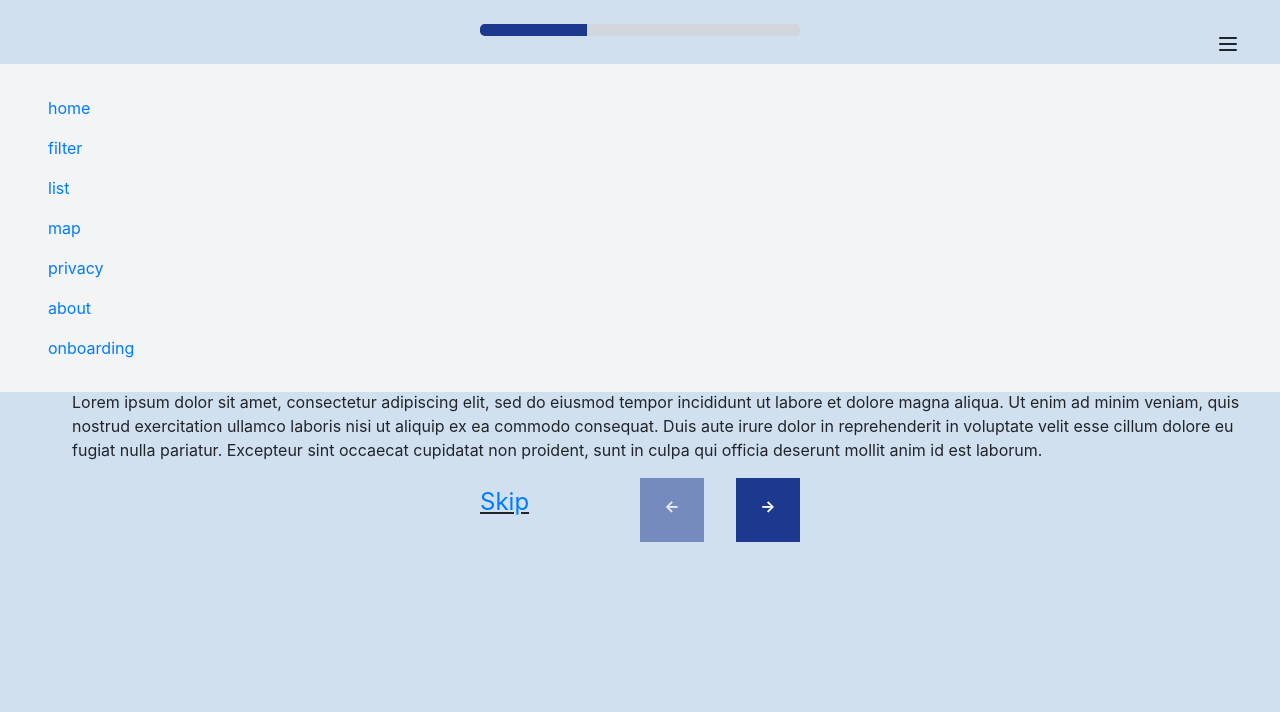
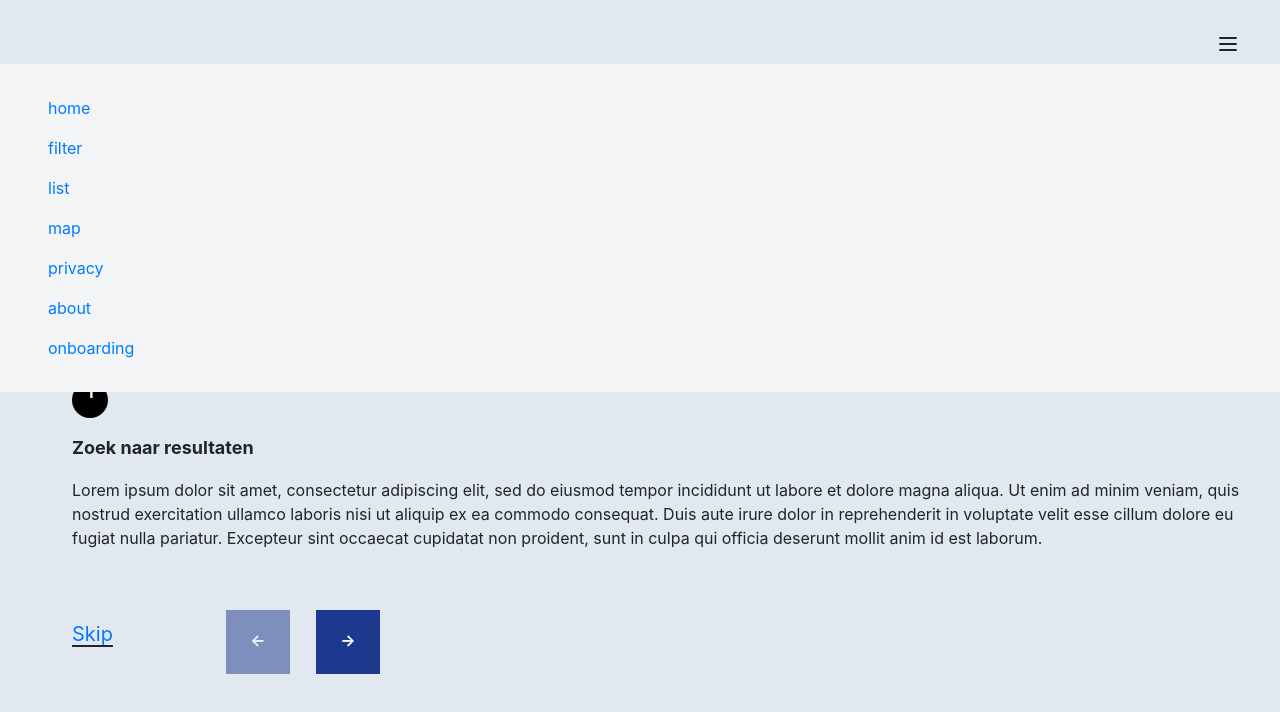
Before and after one commit to pxl-research/Generiek-vrije-plaatsen-platform, a Vue app in the folder Frontend/nsiv-frontend/: page /onboarding in a window 1280 px wide. Shown: the top 712 px of the page. Built offline with nearby package versions, Linux system fonts and the light colour scheme; the HTML template or start-up script is replaced by a standard one.

Commit message:
Onboarding styling fixes + nav fix

```diff
--- a/Frontend/nsiv-frontend/src/components/ButtonComponent.vue
+++ b/Frontend/nsiv-frontend/src/components/ButtonComponent.vue
@@ -2,7 +2,7 @@
   <button
     :class="[
       'py-4 px-4 rounded-lg text-xl font-semibold hover:opacity-80 transition',
-      'bg-[#2473BA] text-white',
+      'bg-blue-900 text-white',
       $attrs.class
     ]"
   >
--- a/Frontend/nsiv-frontend/src/views/HomeView.vue
+++ b/Frontend/nsiv-frontend/src/views/HomeView.vue
@@ -1,6 +1,6 @@
 <template>
   <div class="min-h-screen flex flex-col px-6 pt-12 bg-gradient-to-tl from-slate-500 via-slate-200 to-slate-200">
-    <header class="flex justify-between items-center p-4 fixed top-0 left-0 right-0 z-10 bg-slate-20">
+    <header class="flex justify-between items-center p-4 fixed top-0 left-0 right-0 z-10 bg-slate-200">
       <div class="flex items-center mt-4">
         <img src="/assets/nsiv_logo_v1.png" alt="Logo" class="h-18 w-auto" />
       </div>
@@ -29,7 +29,7 @@
     <div class="flex items-center justify-center pt-10">
       <ButtonComponent text="Zoek vrije plaatsen" class="w-full" />
     </div>
-    <router-link to="/onboarding" class="text-right text-lg mt-4 text-white">
+    <router-link to="/onboarding" class="text-right text-lg mb-4 mt-4 text-white">
       onboarding →
     </router-link>
   </div>
--- a/Frontend/nsiv-frontend/src/views/OnboardingView.vue
+++ b/Frontend/nsiv-frontend/src/views/OnboardingView.vue
@@ -36,31 +36,31 @@ const currentText = ref(0);
 </script>
 
 <template>
-  <div class="bg-[#D0E0EF] w-screen min-h-screen flex-row items-center px-4 py-6">
+  <div class="bg-slate-200 w-screen min-h-screen flex-row items-center px-6 pt-20">
     <div class="w-full max-w-xs mx-auto bg-gray-300 rounded-lg overflow-hidden">
       <div class="h-3 bg-blue-900 transition-all duration-300" :style="{ width: `${progress}%` }"></div>
     </div>
 
-    <div class="image w-full mx-auto max-w-xs mt-6">
+    <div class="image w-full mx-auto max-w-xs mt-10">
       <img src="/public/assets/NSIV_header.png">
     </div>
 
-    <div class="number bg-black rounded-4xl ml-5 w-8 h-8 flex items-center justify-center mt-4">
+    <div class="number bg-black rounded-4xl ml-5 w-9 h-9 flex items-center justify-center mt-6">
       <p class="text-lg font-semibold text-white">{{ number[currentNumber] }}</p>
     </div>
 
-    <p class="ml-5 mt-2 font-bold">{{ title[currentTitle] }}</p>
+    <p class="ml-5 mt-3 text-lg font-bold">{{ title[currentTitle] }}</p>
 
-    <p class="ml-5 mt-2">{{ text[currentText] }}</p>
+    <p class="ml-5 mt-3">{{ text[currentText] }}</p>
 
-    <div class="bottom flex justify-between items-center mt-20 m-auto w-80">
-      <p class="underline text-2xl"><RouterLink to="/">Skip</RouterLink></p>
+    <div class="bottom flex justify-between items-center pb-5   mt-15 ml-5 w-77">
+      <p class="underline text-xl underline-offset-4"><RouterLink to="/">Skip</RouterLink></p>
       <div class="buttons w-50 flex justify-between items-center">
 
         <button
           @click="decreaseProgress"
           :disabled="currentNumber <= 0"
-          class="pb-2 font-bold text-4xl bg-blue-900 h-16 w-16 text-white flex-row justify-items-center content-center rounded-4xl hover:bg-blue-600 transition disabled:opacity-50">
+          class="pb-1 font-bold text-4xl bg-blue-900 h-16 w-16 text-white flex-row justify-items-center content-center rounded-4xl hover:bg-blue-600 transition disabled:opacity-50">
           ←
         </button>
 
@@ -68,7 +68,7 @@ const currentText = ref(0);
         <button
           @click="increaseProgress"
           :disabled="currentNumber >= 2"
-          class="pb-2 font-bold text-4xl bg-blue-900 h-16 w-16 text-white flex-row justify-items-center content-center rounded-4xl hover:bg-blue-600 transition disabled:opacity-50">
+          class="pb-1 font-bold text-4xl bg-blue-900 h-16 w-16 text-white flex-row justify-items-center content-center rounded-4xl hover:bg-blue-600 transition disabled:opacity-50">
           →
         </button>
       </div>
```
